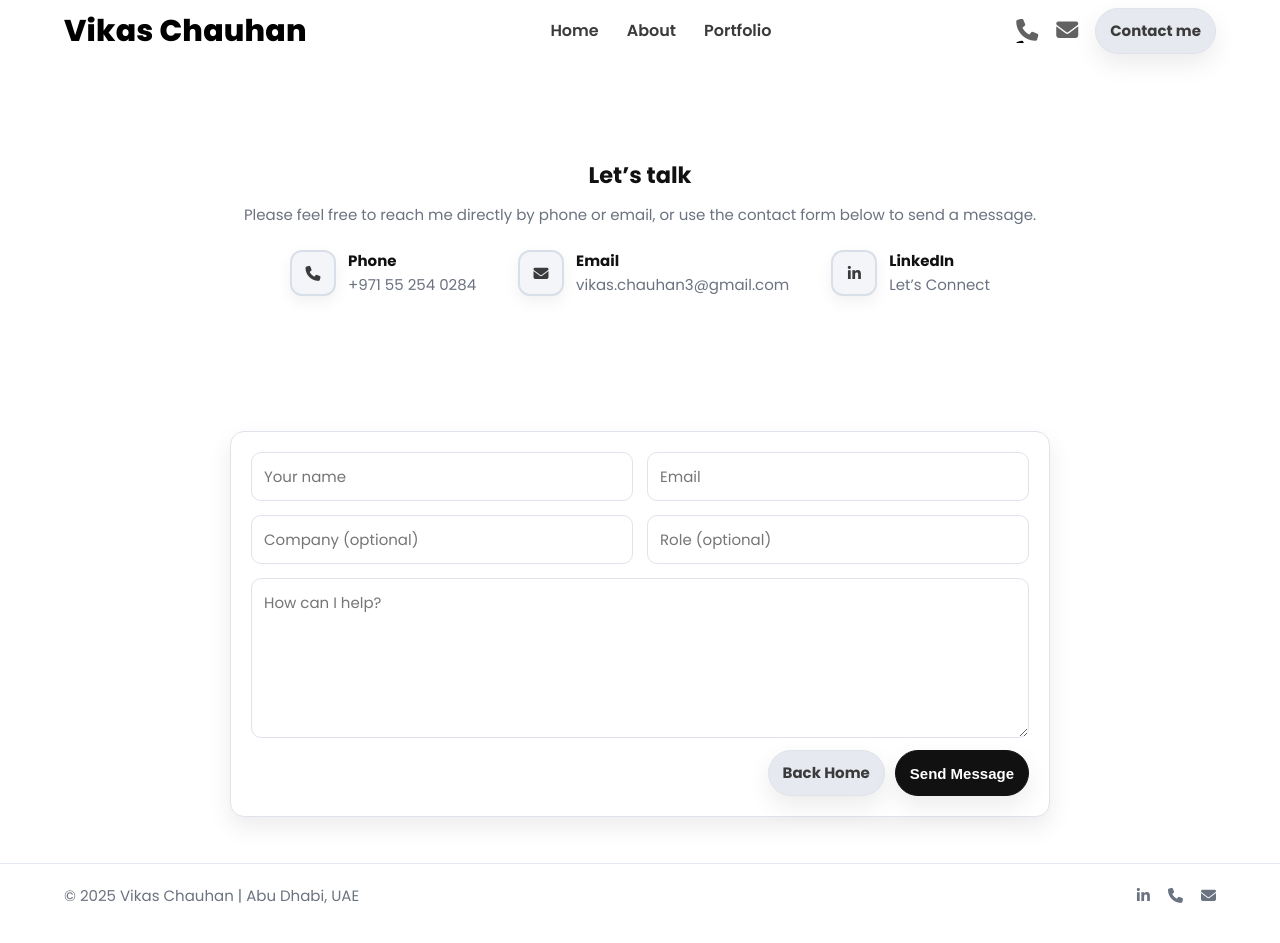
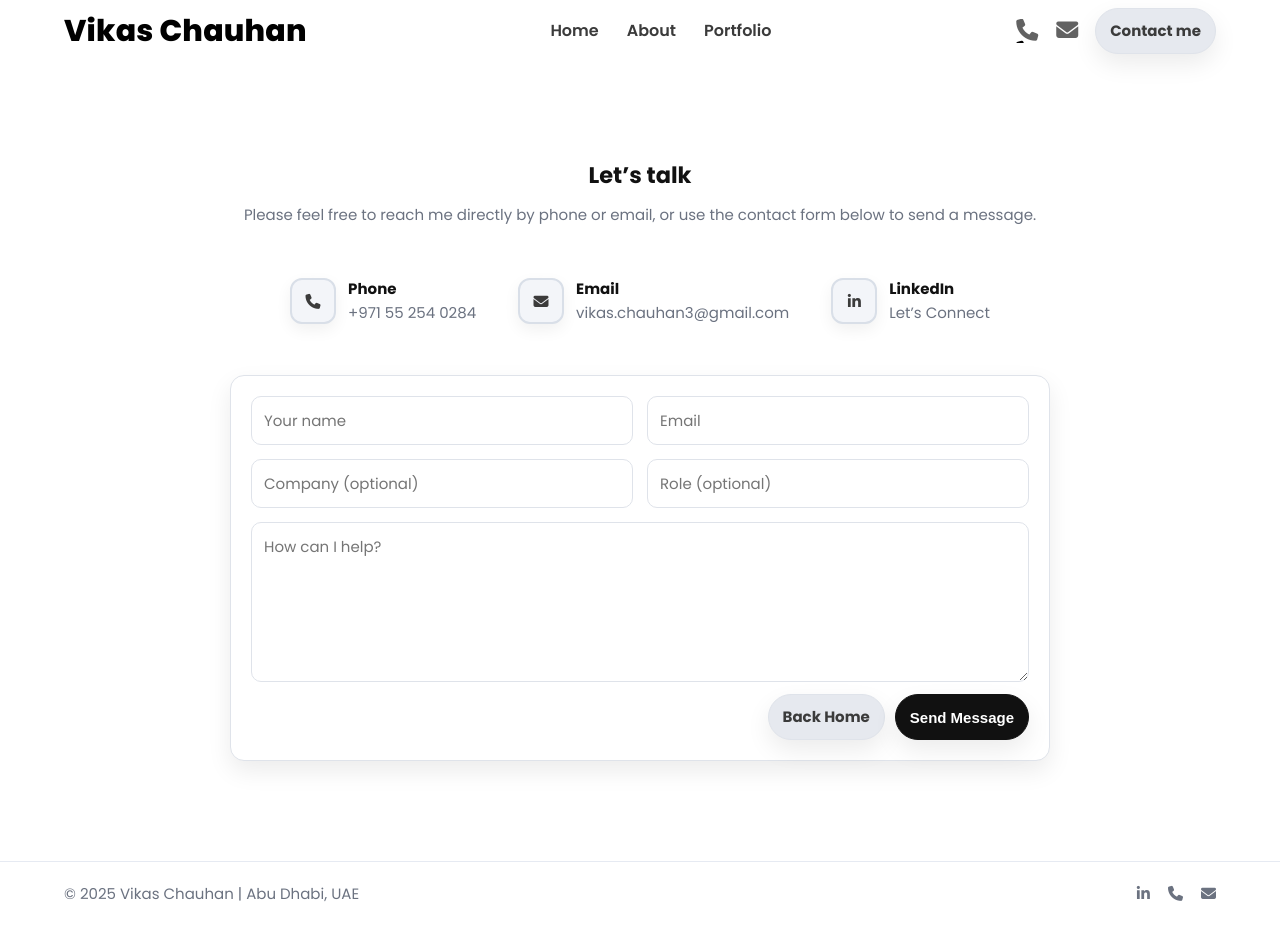
Before and after one commit to vikaschauhan3/ID, a Jekyll site: the page built from contact.html, in a window 1280 px wide and 946 px high. Shown: the top 943 px of the window. Built offline with Jekyll 4.4.1, drawn with Linux system fonts in a browser that asks for light colours.

Commit message:
Update contact.html

```diff
--- a/contact.html
+++ b/contact.html
@@ -10,7 +10,7 @@ title: Contact — Vikas Chauhan
     </p>
 
     <!-- Mini contact blocks (outside the card; equal spacing; centered) -->
-    <div class="mini-wrap">
+    <div class="mini-wrap" style="margin-top: 50px;">
         <div class="mini-contacts">
             <div class="mini-item">
                 <a class="mini-icon" href="tel:+971552540284" aria-label="Phone"><i class="fa-solid fa-phone"></i></a>
@@ -37,10 +37,8 @@ title: Contact — Vikas Chauhan
             </div>
         </div>
     </div>
-</section>
 
-<section class="container contact-wrap">
-    <div class="card">
+    <div class="card" style="margin-top: 50px;">
         <form id="contact-form" action="https://formspree.io/f/mpwygelq" method="POST" novalidate>
             <div class="row">
                 <input name="name" placeholder="Your name" required>
```
